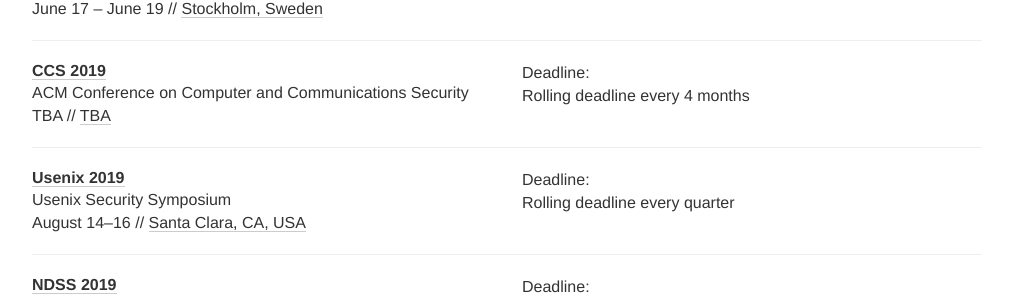
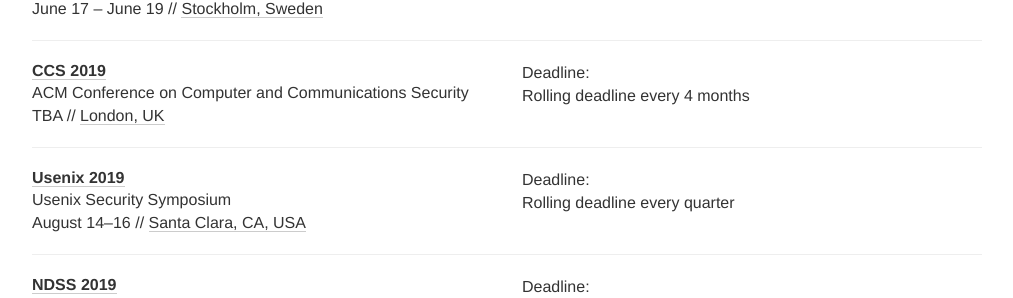
Before and after one commit to sec-deadlines/sec-deadlines.github.io, a Jekyll site: the page built from index.html, in a window 1280 px wide and 900 px high, scrolled down 322 px. Shown: the part 153-451 px from the top of the window, without its empty margins (133-1146 px from the left). Built offline with Jekyll 4.4.1, drawn with Linux system fonts in a browser that asks for light colours; nearby versions of some CDN libraries; comment, search, counter and statistics services are not loaded.

Commit message:
Update CCS location

```diff
--- a/_data/conferences.yml
+++ b/_data/conferences.yml
@@ -32,7 +32,7 @@
     - "%y-09-15 23:59"
   comment: Rolling deadline every 4 months
   date: "TBA"
-  place: TBA
+  place: London, UK
   tags: [SEC, PRIV]
 
 - name: Usenix
```
